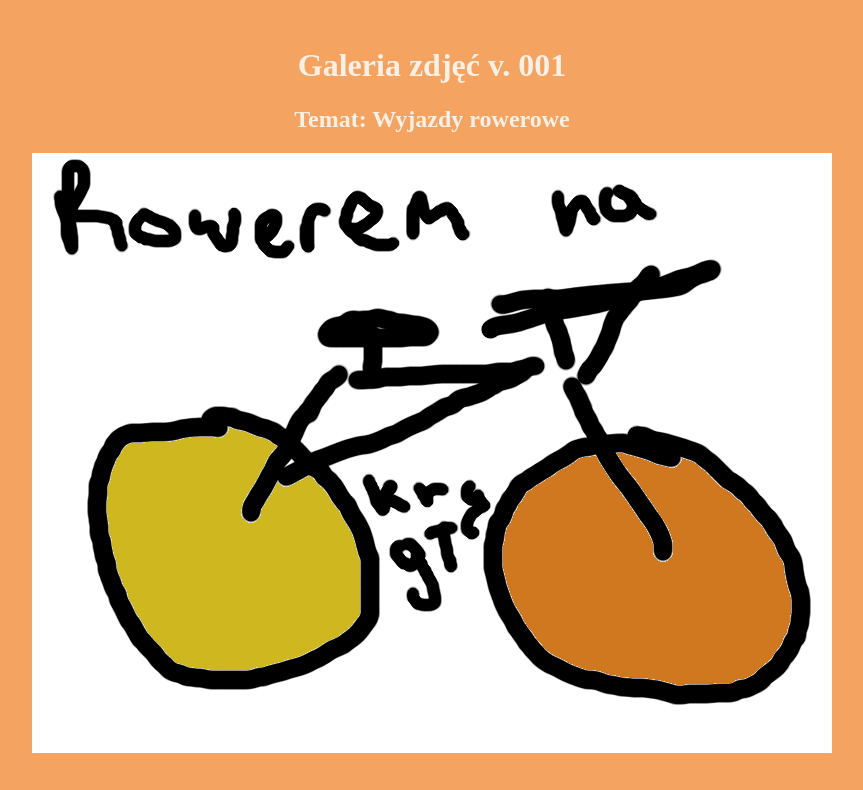
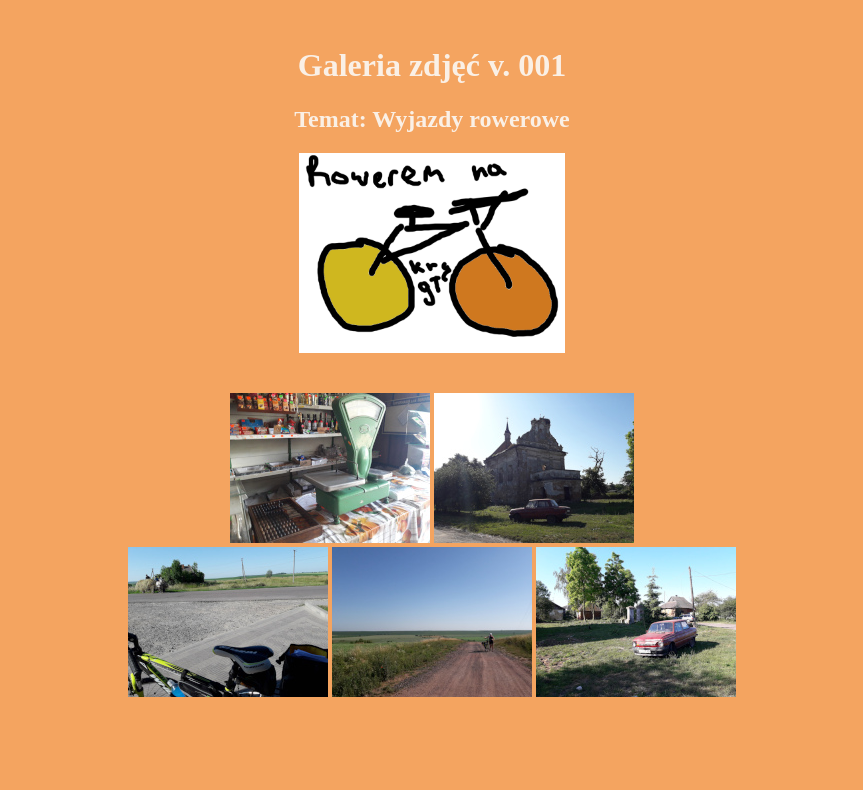
Before and after one commit to OlaJzC/rowery, a plain HTML site: page index.html in a window 1280 px wide. Shown: the top 790 px of the page, without its empty margins (208-1071 px from the left). Drawn offline with Linux system fonts and the light colour scheme.

Commit message:
Update index.html

```diff
--- a/index.html
+++ b/index.html
@@ -17,7 +17,7 @@
 	<h2>Temat: Wyjazdy rowerowe</h2>
 	<h3>
 	</h3>
-	<img src="logo.png">
+	<img src="logo.png" height="200">
 	<br>
 	<br>
 	<br>
```
